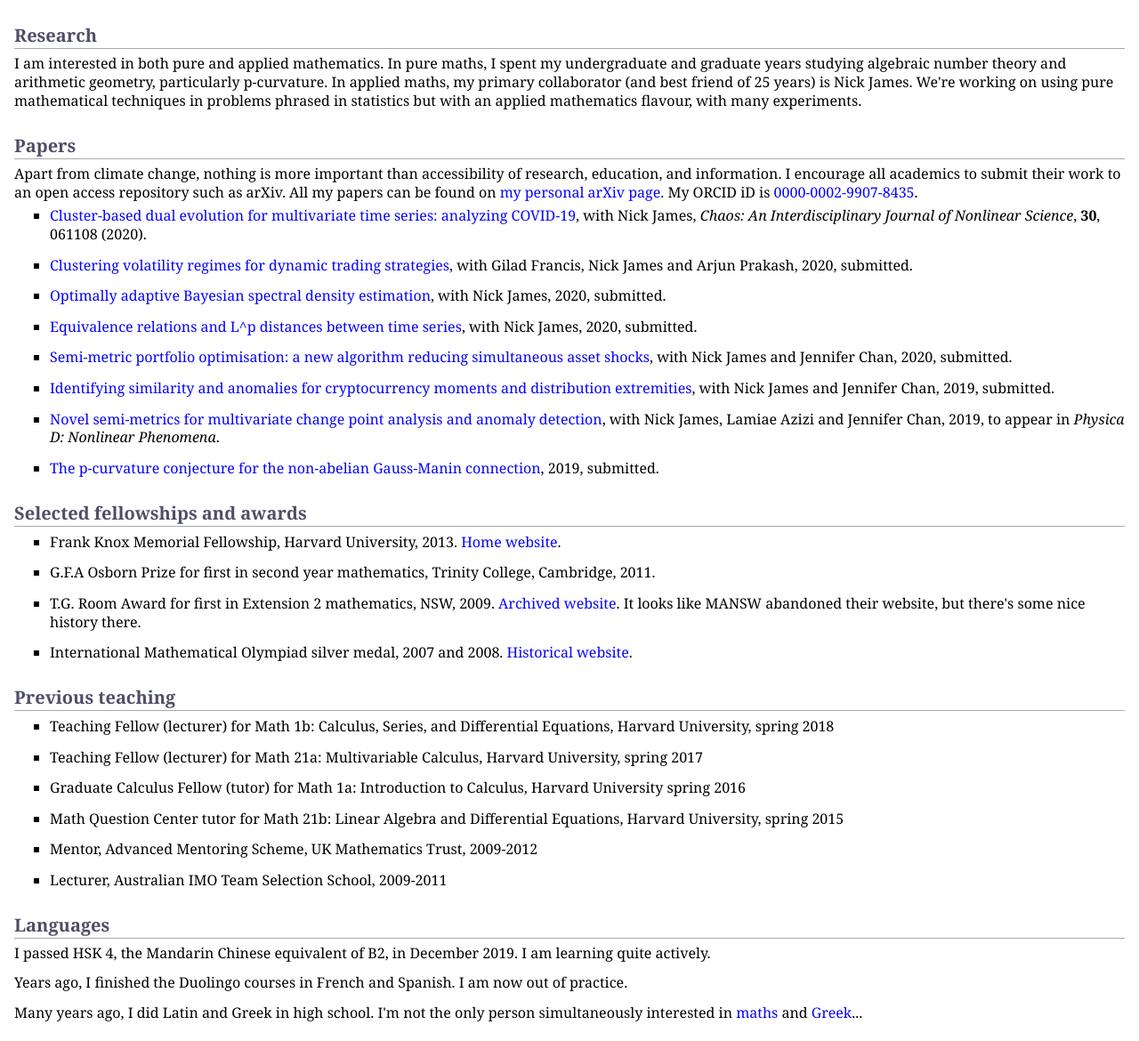
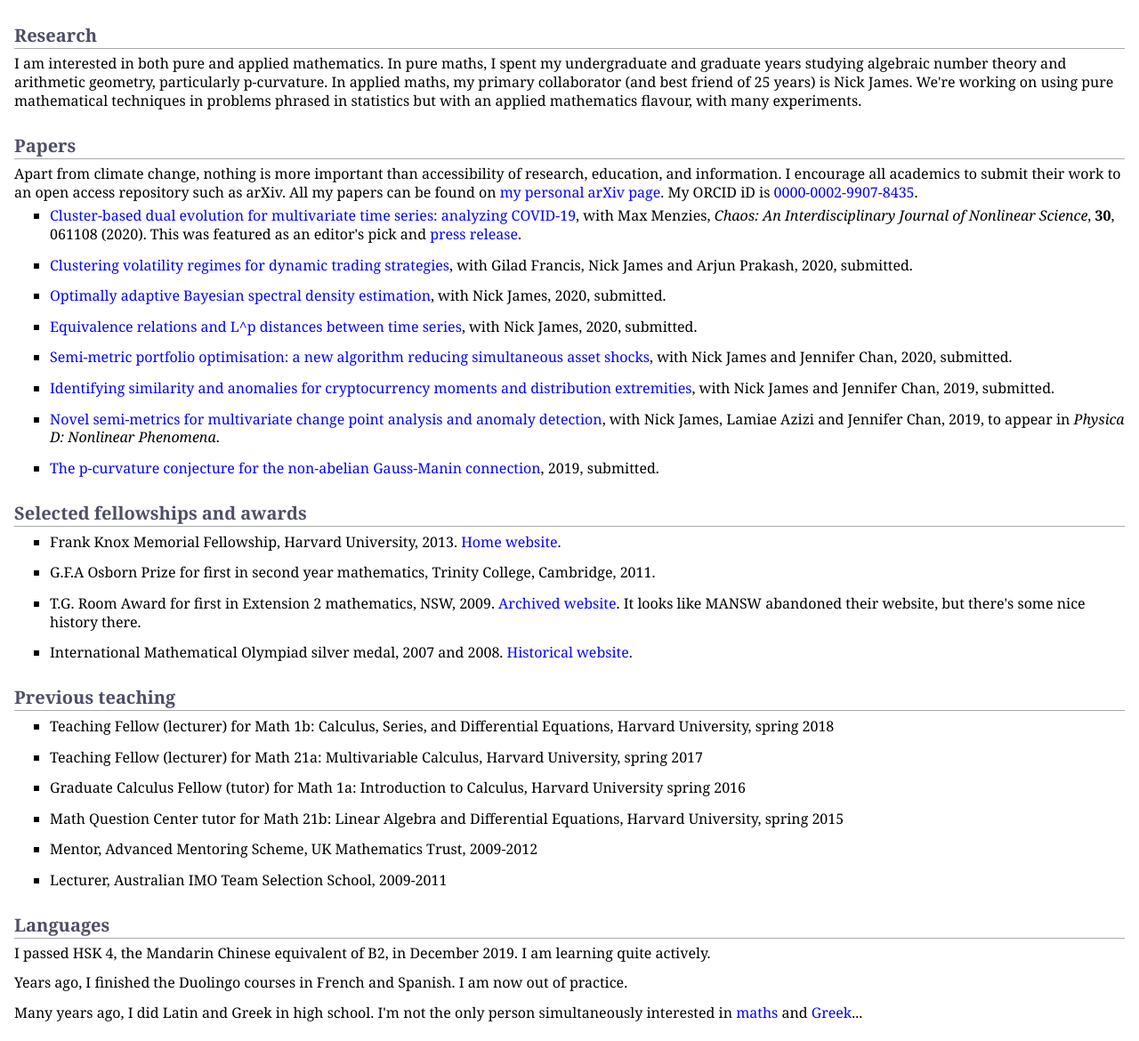
Before and after one commit to MaxMenzies/maxmenzies.github.io, a Jekyll site: the page index.html, which Jekyll copies as it is, in a window 1280 px wide, cut to the strip 284-1454 px from the top of the page. Shown: the whole strip at 89% size. Built offline with Jekyll 4.4.1, drawn with Linux system fonts in a browser that asks for light colours.

Commit message:
Update index.html

```diff
--- a/index.html
+++ b/index.html
@@ -40,7 +40,7 @@
 <h2>Papers</h2>
 <p>Apart from climate change, nothing is more important than accessibility of research, education, and information. I encourage all academics to submit their work to an open access repository such as arXiv. All my papers can be found on <a href="https://arxiv.org/a/menzies_m_1.html">my personal arXiv page</a>. My ORCID iD is <a href="https://orcid.org/0000-0002-9907-8435.">0000-0002-9907-8435</a>.</p>
 <ul>
-<li><p> <a href="https://aip.scitation.org/doi/10.1063/5.0013156">Cluster-based dual evolution for multivariate time series: analyzing COVID-19</a>, with Nick James, <i>Chaos: An Interdisciplinary Journal of Nonlinear Science</i>, <b>30</b>, 061108 (2020). </p>
+<li><p> <a href="https://aip.scitation.org/doi/10.1063/5.0013156">Cluster-based dual evolution for multivariate time series: analyzing COVID-19</a>, with Max Menzies, <i>Chaos: An Interdisciplinary Journal of Nonlinear Science</i>, <b>30</b>, 061108 (2020). This was featured as an editor's pick and <a href="https://publishing.aip.org/publications/latest-content/countries-group-into-clusters-as-covid-19-outbreak-spreads/">press release</a>.</p></li>
 </li>
 </ul>
 <ul>
```
